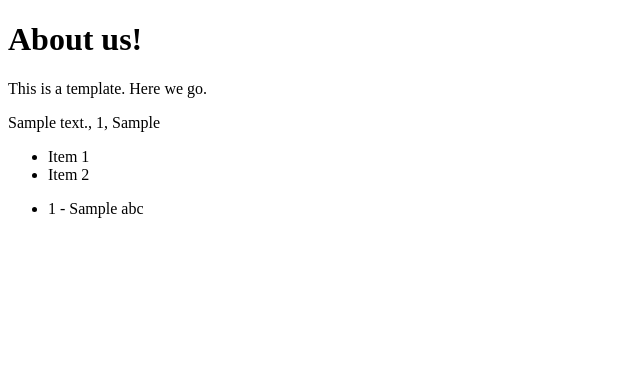
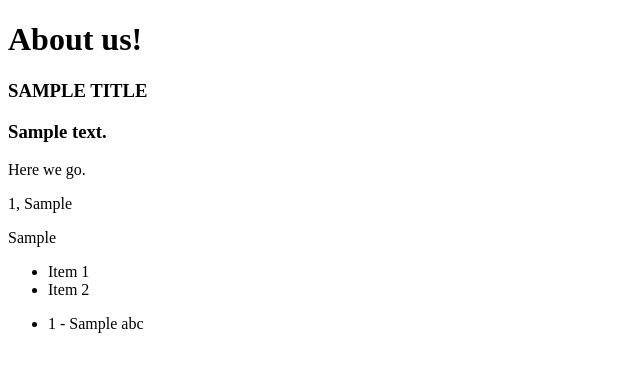
Before and after one commit to shomnathsomu/learn-django, a Django app: template src/templates/about.html in a window 1280 px wide. Shown: the part 70-442 px from the top of the page, without its empty margins (0-640 px from the left). Run offline with Django 3.2, Linux system fonts and the light colour scheme; the template is opened without the code that fills it: most values are stand-ins (such as "Sample title", 1, 10 or a date in 2020).

Commit message:
Using template tags and filters

```diff
--- a/src/templates/about.html
+++ b/src/templates/about.html
@@ -2,11 +2,15 @@
 
 {% block content %}
 	<h1>About us!</h1>
-	<p>This is a template. Here we go.</p>
+	<h3>{{title|upper}}</h3>
+	<h3>{{my_desc|capfirst}}</h3>
+	<p>Here we go.</p>
 
 	<p>
-		{{my_text}}, {{my_number}}, {{my_array}}
+		{{my_number}}, {{my_array}}
 	</p>
+
+	{{my_html|safe}}
 
 	<ul>
 		<li>Item 1</li>
```
